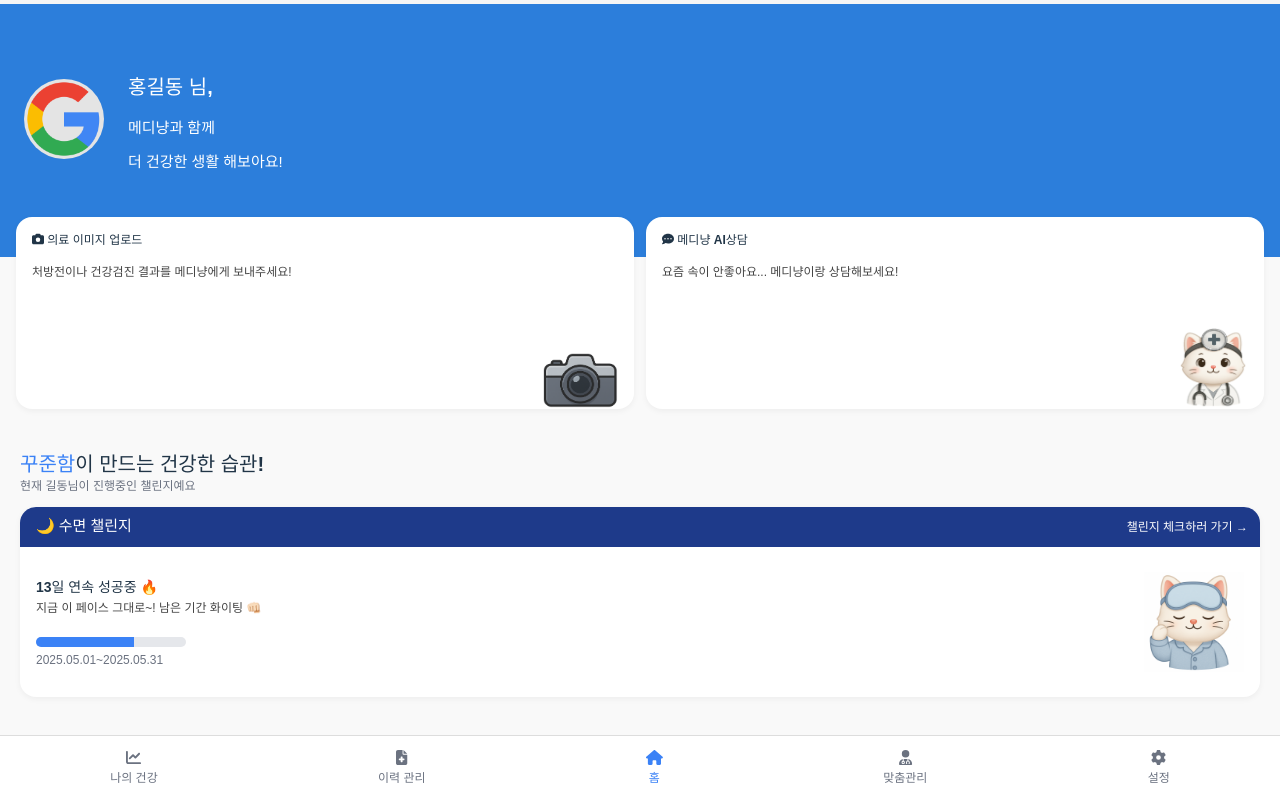
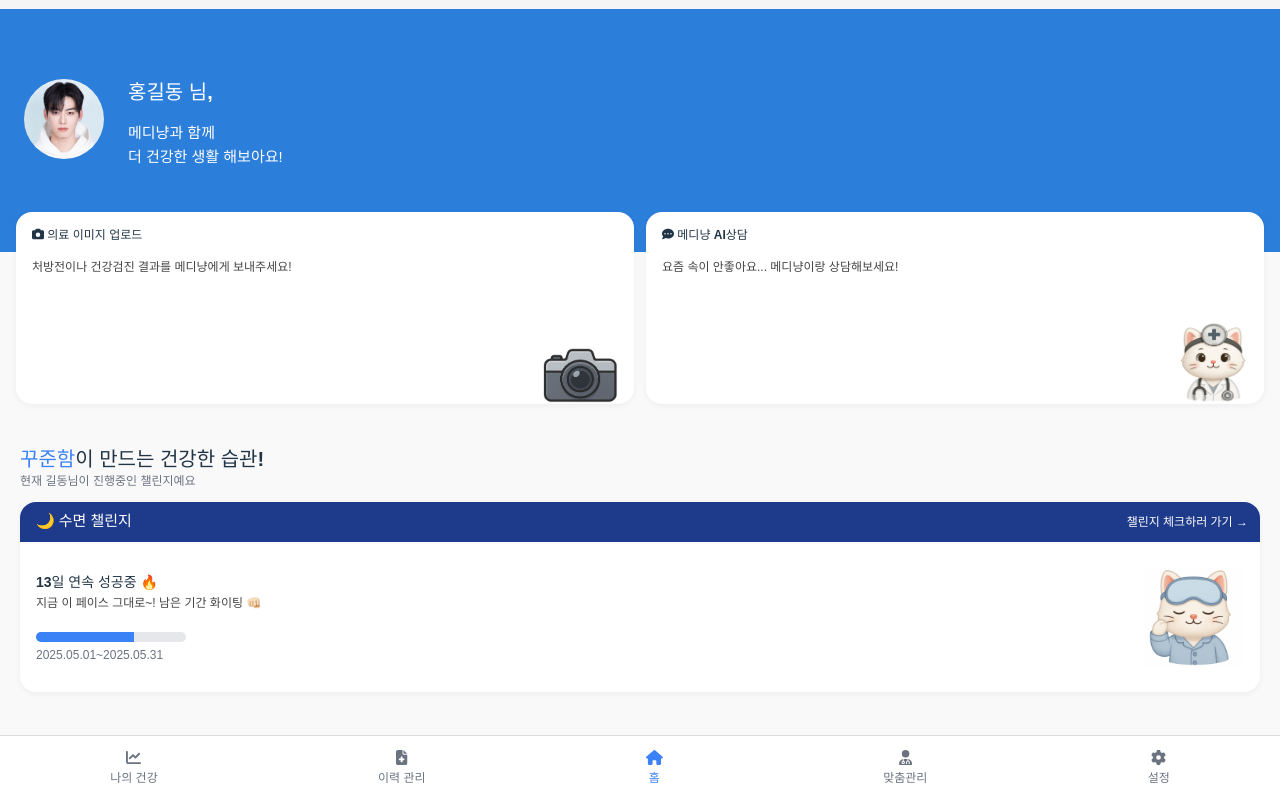
Before and after one commit to keroro7729/medinyang, a React app in the folder medinyang-vite/: page /main in a window 1280 px wide. Built offline with nearby package versions, Linux system fonts and the light colour scheme; no server answers; the HTML template or start-up script is replaced by a standard one.

Commit message:
메인화면 수정

```diff
--- a/medinyang-vite/src/components/Main/Greeting.jsx
+++ b/medinyang-vite/src/components/Main/Greeting.jsx
@@ -1,6 +1,6 @@
 // src/components/Main/Greeting.jsx
 import React from "react";
-import profileImg from "../../assets/google.png";
+import profileImg from "../../assets/profile.png";
 
 const Greeting = () => {
   return (
@@ -49,7 +49,7 @@ const styles = {
   sub2: {
     fontSize: "15px",
     lineHeight: "1.4",
-    marginTop: "-2px",
+    marginTop: "-12px",
   },
 };
 
```
Also changed, not shown: medinyang-vite/src/assets/profile.png (added).
